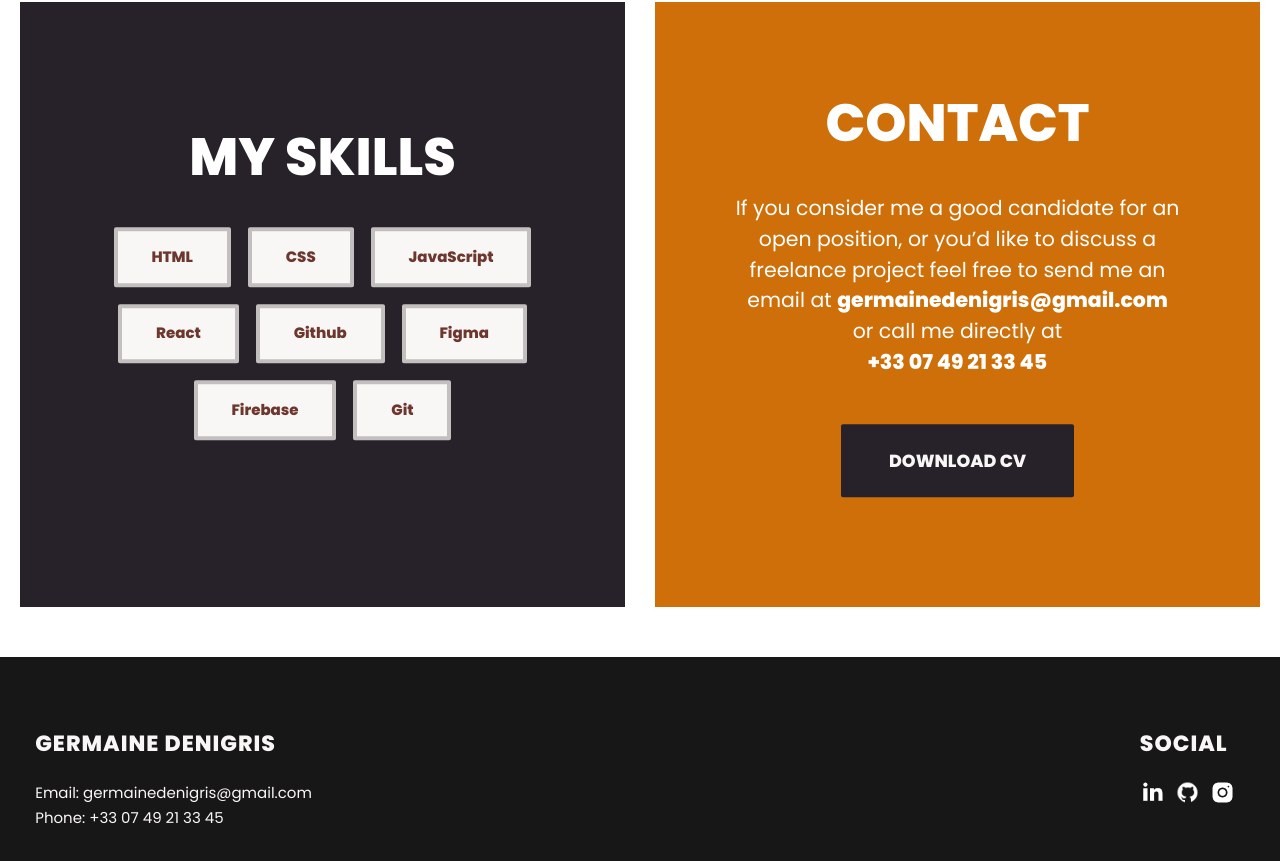
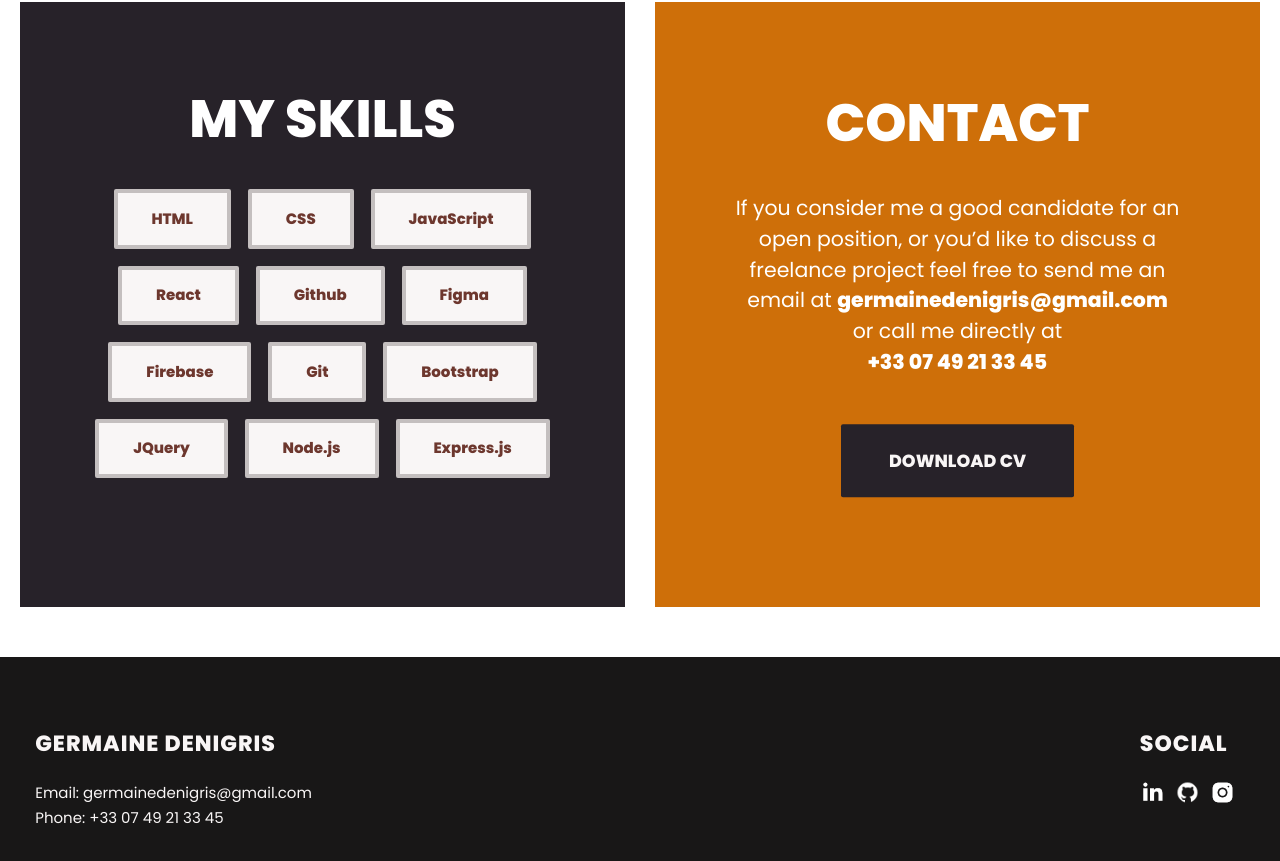
Before and after one commit to GermaineDeNigris/germainedenigris.com, a React (Create React App) app: page / in a window 1280 px wide. Shown: the part 1633-2494 px from the top of the page. Built offline with nearby package versions, Linux system fonts and the light colour scheme.

Commit message:
updated skills

```diff
--- a/src/Components/MainGrid.js
+++ b/src/Components/MainGrid.js
@@ -78,6 +78,10 @@ function MainGrid() {
         <span className="skill">Figma</span>
         <span className="skill">Firebase</span>
         <span className="skill">Git</span>
+        <span className="skill">Bootstrap</span>
+        <span className="skill">JQuery</span>
+        <span className="skill">Node.js</span>
+        <span className="skill">Express.js</span>
         </div>
       </div>
   </div>
```
